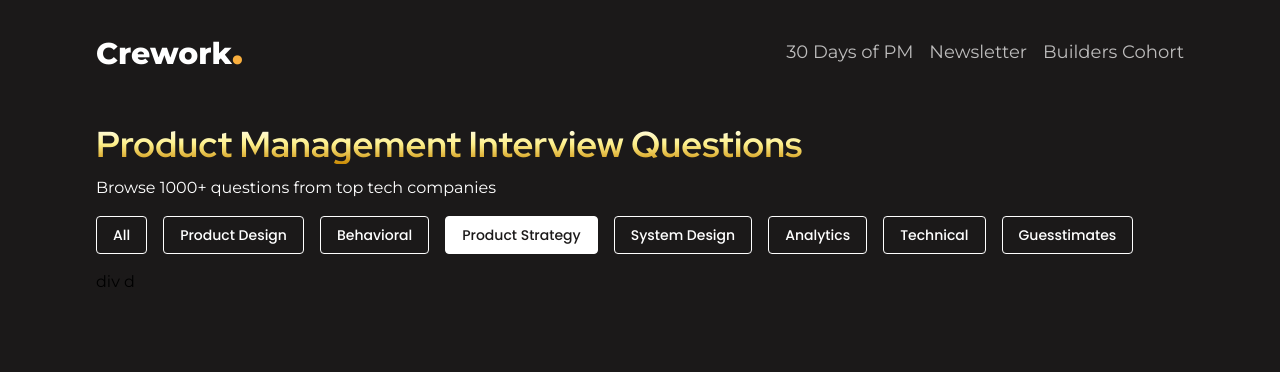
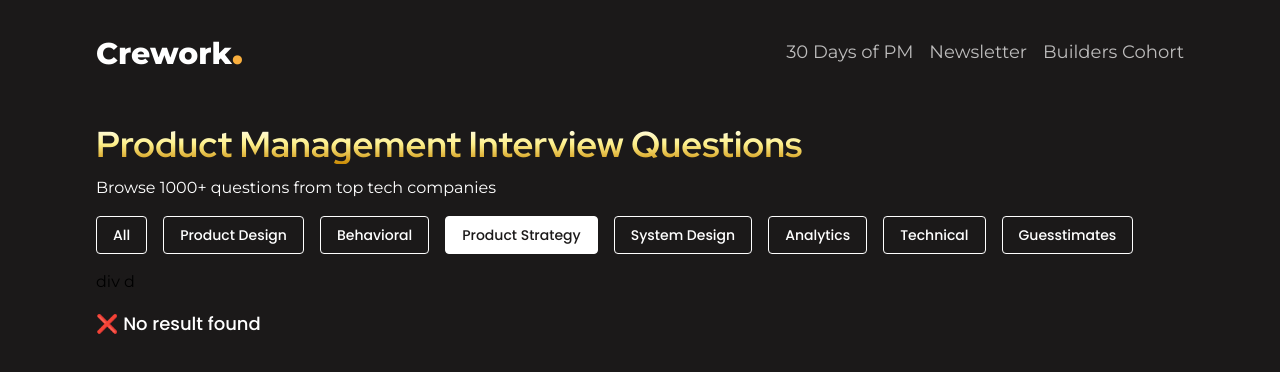
Before and after one commit to druvkotwani/Crework-assignment, a Next.js app: page / in a window 1280 px wide. Both pictures are taken after a click on the button "Product Strategy". Shown: the top 372 px of the page. Built offline with nearby package versions, Linux system fonts and the light colour scheme.

Commit message:
Refactor filtering logic in Hero component

```diff
--- a/src/app/components/Hero.tsx
+++ b/src/app/components/Hero.tsx
@@ -3,13 +3,18 @@ import React, { useState } from "react";
 import { types, data } from "@/utils/constants";
 const Hero = () => {
   const [buttonSelected, setButtonSelected] = useState("All");
-  const [filteredData, setFilteredData] = useState(data);
 
-  console.log(buttonSelected);
   function handleButtonSelect(type: string) {
     setButtonSelected(type);
-    console.log(buttonSelected);
   }
+
+  const filteredData = data.filter((question) => {
+    if (buttonSelected === "All") {
+      return question;
+    } else {
+      return question.type.includes(buttonSelected);
+    }
+  });
 
   return (
     <div className="flex items-center justify-center flex-col  lg:px-24 md:px-10 px-5 py-5 ">
@@ -58,33 +63,24 @@ const Hero = () => {
 
         {/* Questions */}
         <div className="flex flex-col gap-4 font-poppins">
-          {data
-            .filter((question) => {
-              if (buttonSelected === "All") {
-                return question;
-              } else {
-                return question.type.includes(buttonSelected);
-              }
-            })
-
-            .map((question, index) => {
-              return (
+          {filteredData.length === 0 ? (
+            <p className="font-medium text-lg text-white">❌ No result found</p>
+          ) : (
+            filteredData.map((question, index) => (
               <div key={index} className="flex flex-col gap-2">
                 <p className="font-medium text-lg text-white">
                   {question.text}
                 </p>
                 <div className="font-inter font-normal text-sm text-[#BDBCBC] flex gap-4">
-                    {question.type.map((type, index) => {
-                      return (
+                  {question.type.map((type, index) => (
                     <p key={index} className="text-[#BDBCBC]">
                       {type}
                     </p>
-                      );
-                    })}
+                  ))}
                 </div>
               </div>
-              );
-            })}
+            ))
+          )}
         </div>
 
         {/* Pagination */}
```
Lines whose indentation alone changed are shown as unchanged.
